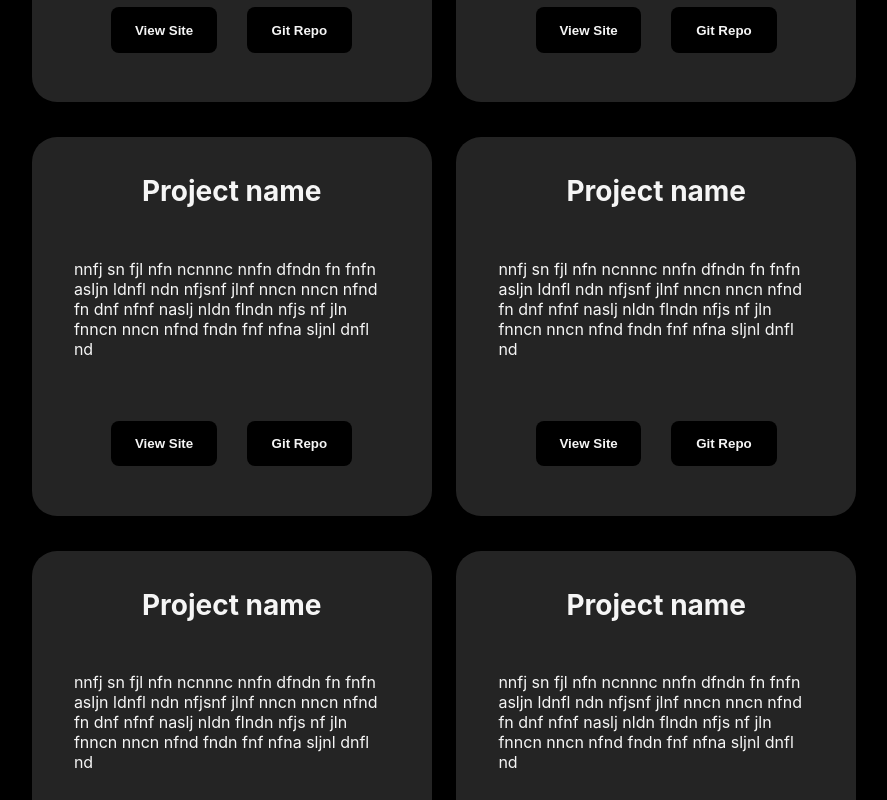
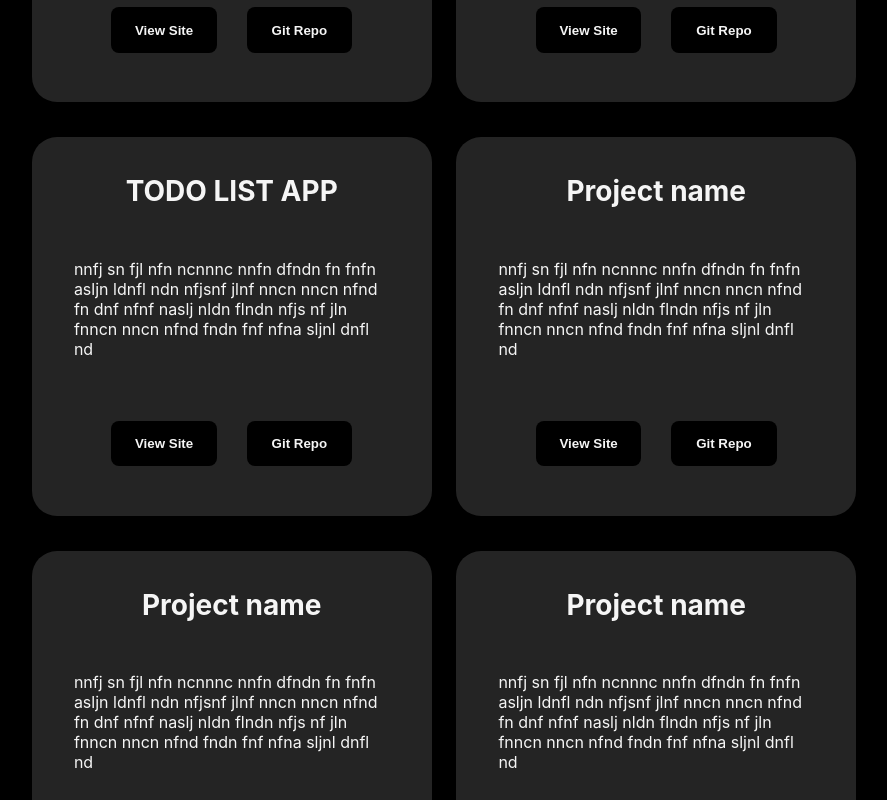
Before and after one commit to RohanGorla/Portfolio, a React (Vite) app: page / in a window 1280 px wide. Shown: the part 900-1700 px from the top of the page, without its empty margins (196-1083 px from the left). Built offline with nearby package versions, Linux system fonts and the light colour scheme.

Commit message:
add todo list project and hover feature to buttons

```diff
--- a/src/components/projects.jsx
+++ b/src/components/projects.jsx
@@ -22,7 +22,7 @@ function Projects() {
                 className="livesite"
                 onClick={() => {
                   window.open(
-                    "https://rohan-react-weather-api.netlify.app/",
+                    "https://rohan-weather-app.netlify.app/",
                     "_blank"
                   );
                 }}
@@ -33,7 +33,7 @@ function Projects() {
                 className="github-repo"
                 onClick={() => {
                   window.open(
-                    "https://github.com/RohanGorla/React-Weather-API",
+                    "https://github.com/RohanGorla/Weather_App",
                     "_blank"
                   );
                 }}
@@ -71,6 +71,40 @@ function Projects() {
                 onClick={() => {
                   window.open(
                     "https://github.com/RohanGorla/TIC_TAC_TOE",
+                    "_blank"
+                  );
+                }}
+              >
+                Git Repo
+              </button>
+            </div>
+          </div>
+          <div className="project-card">
+            <div className="project-details">
+              <h4 className="project-title">TODO LIST APP</h4>
+              <p className="project-description">
+                nnfj sn fjl nfn ncnnnc nnfn dfndn fn fnfn asljn ldnfl ndn nfjsnf
+                jlnf nncn nncn nfnd fn dnf nfnf naslj nldn flndn nfjs nf jln
+                fnncn nncn nfnd fndn fnf nfna sljnl dnfl nd
+              </p>
+            </div>
+            <div className="github-livesite-buttons">
+              <button
+                className="livesite"
+                onClick={() => {
+                  window.open(
+                    "https://personal-todos-app.netlify.app/",
+                    "_blank"
+                  );
+                }}
+              >
+                View Site
+              </button>
+              <button
+                className="github-repo"
+                onClick={() => {
+                  window.open(
+                    "https://github.com/RohanGorla/LISTS_APP",
                     "_blank"
                   );
                 }}
@@ -121,24 +155,10 @@ function Projects() {
               <button className="github-repo">Git Repo</button>
             </div>
           </div>
-          <div className="project-card">
-            <div className="project-details">
-              <h4 className="project-title">Project name</h4>
-              <p className="project-description">
-                nnfj sn fjl nfn ncnnnc nnfn dfndn fn fnfn asljn ldnfl ndn nfjsnf
-                jlnf nncn nncn nfnd fn dnf nfnf naslj nldn flndn nfjs nf jln
-                fnncn nncn nfnd fndn fnf nfna sljnl dnfl nd
-              </p>
-            </div>
-            <div className="github-livesite-buttons">
-              <button className="livesite">View Site</button>
-              <button className="github-repo">Git Repo</button>
-            </div>
-          </div>
         </div>
       </div>
     </div>
   );
 }
 
-export default forwardRef(Projects)
+export default forwardRef(Projects);
--- a/src/styles/projects.css
+++ b/src/styles/projects.css
@@ -67,6 +67,7 @@
     padding:4% 2.4%;
 }
 
-.github-livesite-buttons a{
-
+.github-livesite-buttons button:hover{
+    cursor: pointer;
+    color: red;
 }
```
